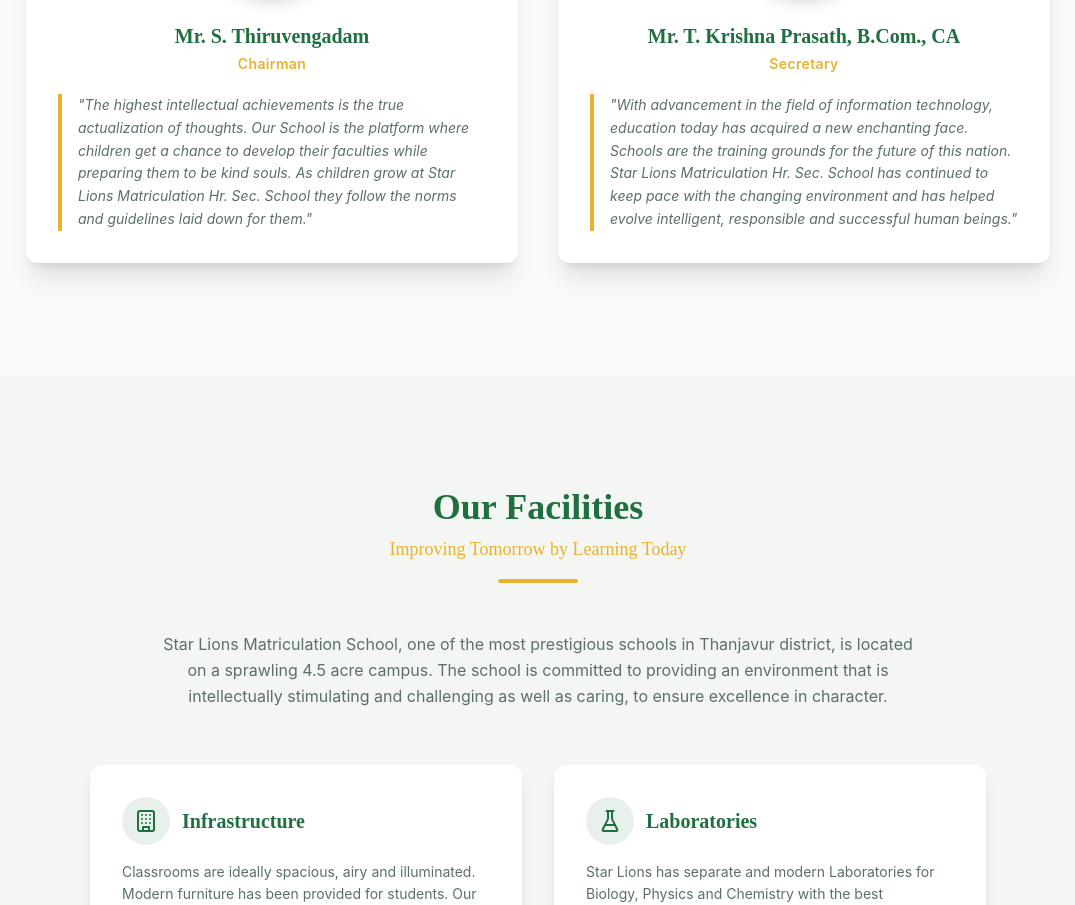
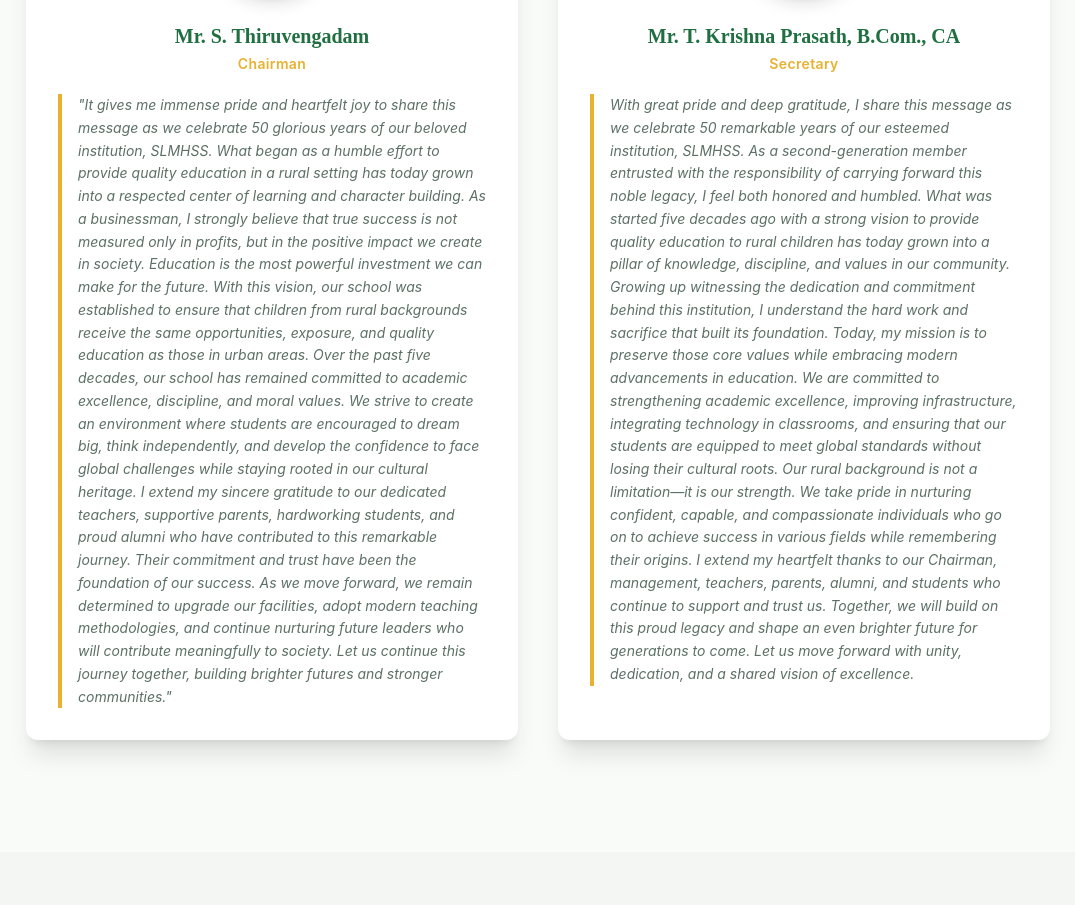
Before and after one commit to mallikarjuna-sharma/starline-school, a React (Vite) app: page / in a window 1280 px wide. Shown: the part 1214-2119 px from the top of the page, without its empty margins (102-1177 px from the left). Built offline with nearby package versions, Linux system fonts and the light colour scheme; the HTML template or start-up script is replaced by a standard one.

Commit message:
update message from leaders

```diff
--- a/src/pages/Index.tsx
+++ b/src/pages/Index.tsx
@@ -103,7 +103,17 @@ const Index = () => {
                 <h3 className="font-display text-xl font-bold text-primary mb-1">Mr. S. Thiruvengadam</h3>
                 <p className="text-secondary font-semibold text-sm mb-5 tracking-wide">Chairman</p>
                 <blockquote className="text-muted-foreground text-sm leading-relaxed italic border-l-4 border-secondary pl-4 text-left">
-                  "The highest intellectual achievements is the true actualization of thoughts. Our School is the platform where children get a chance to develop their faculties while preparing them to be kind souls. As children grow at Star Lions Matriculation Hr. Sec. School they follow the norms and guidelines laid down for them."
+                  "It gives me immense pride and heartfelt joy to share this message as we celebrate 50 glorious years of our beloved institution, SLMHSS. What began as a humble effort to provide quality education in a rural setting has today grown into a respected center of learning and character building.
+
+As a businessman, I strongly believe that true success is not measured only in profits, but in the positive impact we create in society. Education is the most powerful investment we can make for the future. With this vision, our school was established to ensure that children from rural backgrounds receive the same opportunities, exposure, and quality education as those in urban areas.
+
+Over the past five decades, our school has remained committed to academic excellence, discipline, and moral values. We strive to create an environment where students are encouraged to dream big, think independently, and develop the confidence to face global challenges while staying rooted in our cultural heritage.
+
+I extend my sincere gratitude to our dedicated teachers, supportive parents, hardworking students, and proud alumni who have contributed to this remarkable journey. Their commitment and trust have been the foundation of our success.
+
+As we move forward, we remain determined to upgrade our facilities, adopt modern teaching methodologies, and continue nurturing future leaders who will contribute meaningfully to society.
+
+Let us continue this journey together, building brighter futures and stronger communities."
                 </blockquote>
               </CardContent>
             </Card>
@@ -113,8 +123,17 @@ const Index = () => {
                 <h3 className="font-display text-xl font-bold text-primary mb-1">Mr. T. Krishna Prasath, B.Com., CA</h3>
                 <p className="text-secondary font-semibold text-sm mb-5 tracking-wide">Secretary</p>
                 <blockquote className="text-muted-foreground text-sm leading-relaxed italic border-l-4 border-secondary pl-4 text-left">
-                  "With advancement in the field of information technology, education today has acquired a new enchanting face. Schools are the training grounds for the future of this nation. Star Lions Matriculation Hr. Sec. School has continued to keep pace with the changing environment and has helped evolve intelligent, responsible and successful human beings."
-                </blockquote>
+                  With great pride and deep gratitude, I share this message as we celebrate 50 remarkable years of our esteemed institution, SLMHSS.
+
+As a second-generation member entrusted with the responsibility of carrying forward this noble legacy, I feel both honored and humbled. What was started five decades ago with a strong vision to provide quality education to rural children has today grown into a pillar of knowledge, discipline, and values in our community.
+
+Growing up witnessing the dedication and commitment behind this institution, I understand the hard work and sacrifice that built its foundation. Today, my mission is to preserve those core values while embracing modern advancements in education. We are committed to strengthening academic excellence, improving infrastructure, integrating technology in classrooms, and ensuring that our students are equipped to meet global standards without losing their cultural roots.
+
+Our rural background is not a limitation—it is our strength. We take pride in nurturing confident, capable, and compassionate individuals who go on to achieve success in various fields while remembering their origins.
+
+I extend my heartfelt thanks to our Chairman, management, teachers, parents, alumni, and students who continue to support and trust us. Together, we will build on this proud legacy and shape an even brighter future for generations to come.
+
+Let us move forward with unity, dedication, and a shared vision of excellence.                </blockquote>
               </CardContent>
             </Card>
           </div>
```
